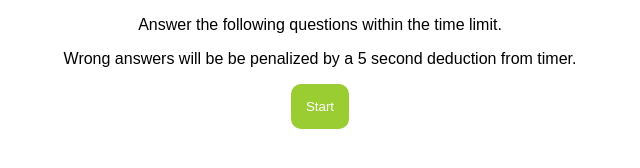
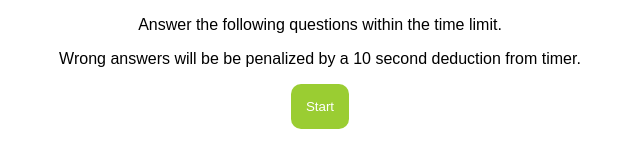
Before and after one commit to lflyew/Code-Quiz, a plain HTML site: page index.html in a window 1280 px wide. Shown: the part 410-578 px from the top of the page, 320-960 px from the left. Drawn offline with Linux system fonts and the light colour scheme.

```diff
--- a/index.html
+++ b/index.html
@@ -21,7 +21,7 @@
   <section id="intro">
     <h1>Coding Quiz &#129299; </h1>
     <p>Answer the following questions within the time limit. </p>
-    <p>Wrong answers will be be penalized by a 5 second deduction from timer.</p>
+    <p>Wrong answers will be be penalized by a 10 second deduction from timer.</p>
     </p>
     <button>Start</button>
 
```
